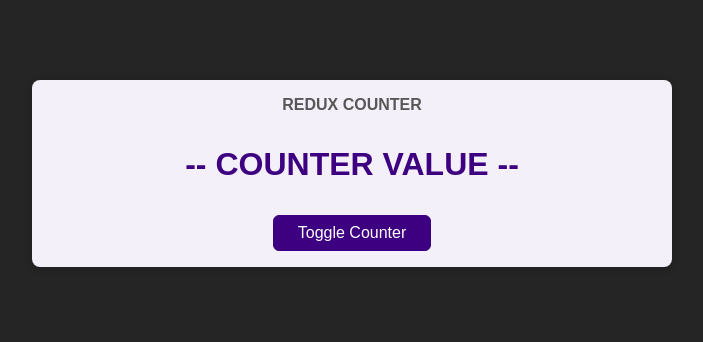
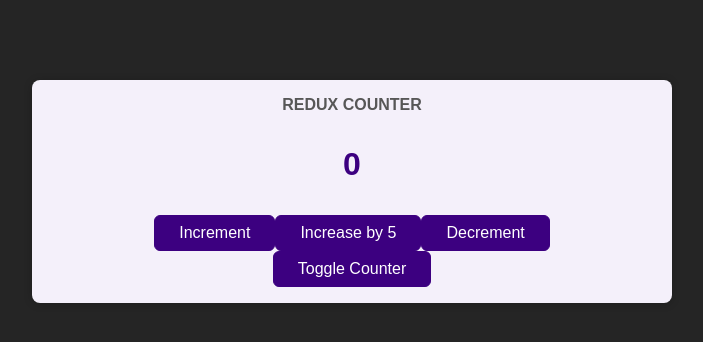
Before and after one commit to jlann90/16-Redux-practice, a React (Create React App) app: page / in a window 1280 px wide. Shown: the top 342 px of the page, without its empty margins (288-991 px from the left). Built offline with nearby package versions, Linux system fonts and the light colour scheme.

Commit message:
fix: fix Redux install issues

```diff
--- a/src/components/Counter.js
+++ b/src/components/Counter.js
@@ -1,12 +1,36 @@
-import classes from './Counter.module.css';
+import { useSelector, useDispatch } from "react-redux";
+import classes from "./Counter.module.css";
 
 const Counter = () => {
-  const toggleCounterHandler = () => {};
+  const dispatch = useDispatch();
+  const counter = useSelector((state) => state.counter);
+  const show = useSelector((state) => state.showCounter);
+
+  const incrementHandler = () => {
+    dispatch({ type: "increment" });
+  };
+
+  const decrementHandler = () => {
+    dispatch({ type: "decrement" });
+  };
+
+  const increaseHandler = () => {
+    dispatch({ type: "increase", amount: 5 });
+  };
+
+  const toggleCounterHandler = () => {
+    dispatch({ type: "toggle" });
+  };
 
   return (
     <main className={classes.counter}>
       <h1>Redux Counter</h1>
-      <div className={classes.value}>-- COUNTER VALUE --</div>
+      {show && <div className={classes.value}>{counter}</div>}
+      <div>
+        <button onClick={incrementHandler}>Increment</button>
+        <button onClick={increaseHandler}>Increase by 5</button>
+        <button onClick={decrementHandler}>Decrement</button>
+      </div>
       <button onClick={toggleCounterHandler}>Toggle Counter</button>
     </main>
   );
--- a/src/index.js
+++ b/src/index.js
@@ -1,8 +1,17 @@
-import React from 'react';
-import ReactDOM from 'react-dom/client';
+import React from "react";
+import ReactDOM from "react-dom/client";
+import { createStore } from "redux";
+import { Provider } from "react-redux";
 
-import './index.css';
-import App from './App';
+import "./index.css";
+import App from "./App";
+import counterReducer from "./store/counter";
 
-const root = ReactDOM.createRoot(document.getElementById('root'));
-root.render(<App />);
+const store = createStore(counterReducer);
+
+const root = ReactDOM.createRoot(document.getElementById("root"));
+root.render(
+  <Provider store={store}>
+    <App />
+  </Provider>
+);
--- /dev/null
+++ b/src/store/counter.js
@@ -0,0 +1,38 @@
+const initialState = {
+  counter: 0,
+  showCounter: true,
+};
+
+const counterReducer = (state = initialState, action) => {
+  if (action.type === "increment") {
+    return {
+      counter: state.counter + 1,
+      showCounter: state.showCounter,
+    };
+  }
+
+  if (action.type === "decrement") {
+    return {
+      counter: state.counter - 1,
+      showCounter: state.showCounter,
+    };
+  }
+
+  if (action.type === "increase") {
+    return {
+      counter: state.counter + action.amount,
+      showCounter: state.showCounter,
+    };
+  }
+
+  if (action.type === "toggle") {
+    return {
+      counter: state.counter,
+      showCounter: !state.showCounter,
+    };
+  }
+
+  return state;
+};
+
+export default counterReducer;
--- /dev/null
+++ b/src/store/index.js
@@ -0,0 +1,4 @@
+import { createStore } from "redux";
+
+const counterReducer = createStore();
+const store = createStore();
```
